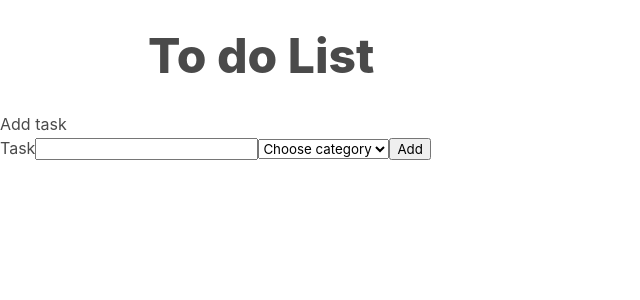
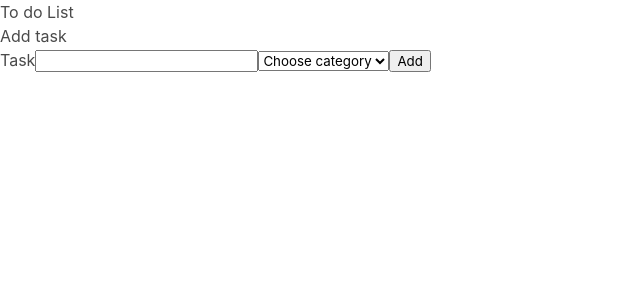
Before and after one commit to danielgamliel/to-do-list, a React (Create React App) app: page / in a window 1280 px wide. Shown: the top 300 px of the page, without its empty margins (0-640 px from the left). Built offline with nearby package versions, Linux system fonts and the light colour scheme.

Commit message:
firstChange

```diff
--- a/src/App.js
+++ b/src/App.js
@@ -10,7 +10,7 @@ function App() {
   setTasks((prevTasks) => prevTasks.map((task) => (task.id === id) ? { ...task, title: newTitle, category: newCategory } : task ));}
 
   return (
-    <div className="app">
+    <div >
       <h1>To do List</h1>
       <TaskList  onEdit={editTaskById} tasks={tasks} onDelete={deleteTaskById} />
       <TaskCreate onCreate={createTask} action={'create'} />
```
Also changed, not shown: src/components/test.js (+10 -0 lines).
